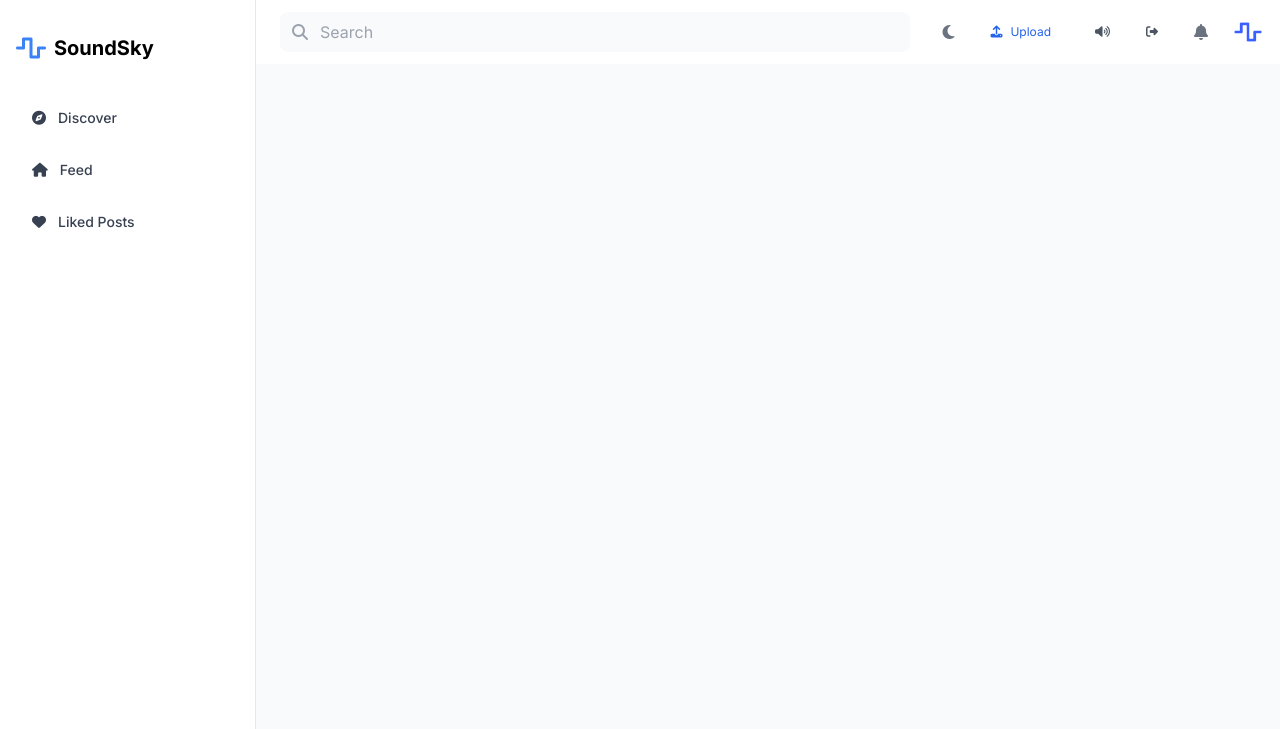
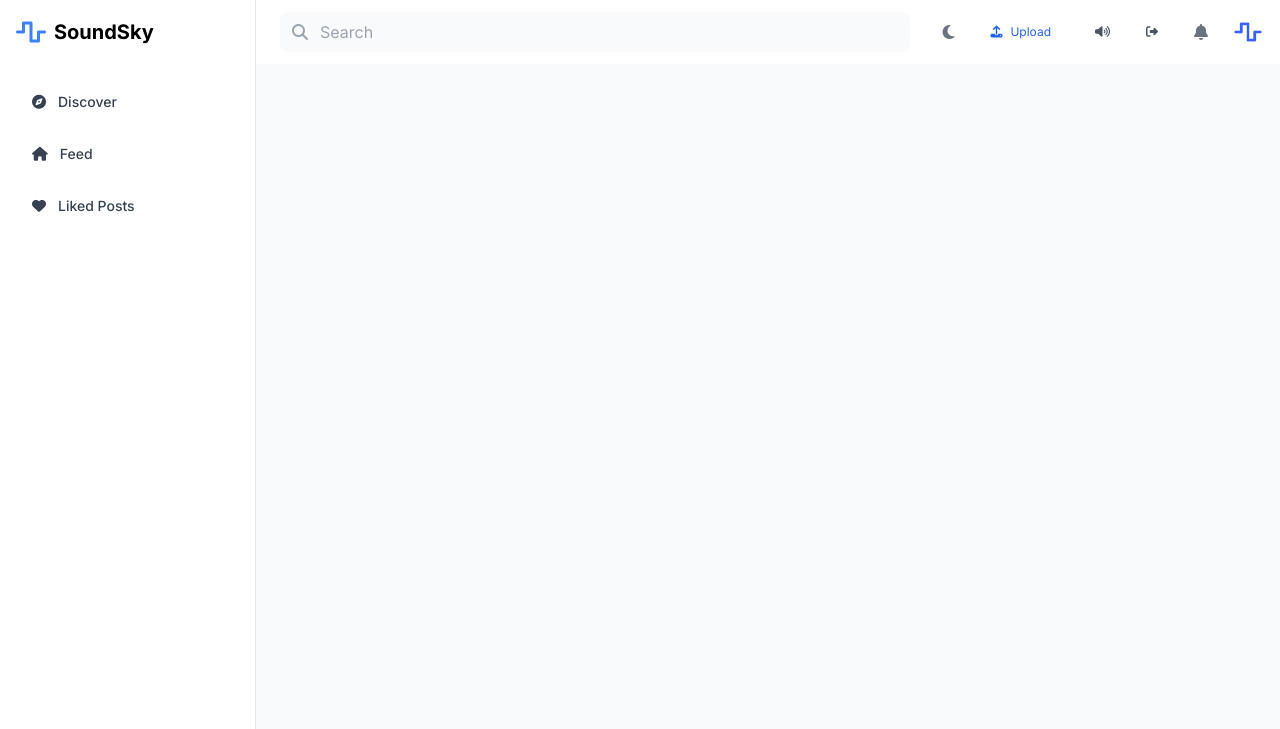
Before and after one commit to soundskycloud/soundSky, a plain HTML site: page index.html in a window 1280 px wide. Shown: the top 729 px of the page. Drawn offline with nearby package versions, Linux system fonts and the light colour scheme.

Commit message:
Update index.html

```diff
--- a/index.html
+++ b/index.html
@@ -171,7 +171,7 @@
         <!-- Sidebar -->
         <div class="hidden md:flex md:flex-shrink-0">
             <div class="flex flex-col w-64 border-r border-gray-200 bg-white dark:bg-gray-800 dark:border-gray-700">
-                <div class="flex items-center mt-4 h-16 px-4 border-gray-200">
+                <div class="flex items-center mt-0 h-16 px-4 border-gray-200">
                     <div class="flex items-center">
                         <i class="fas fa-wave-square text-blue-500 text-2xl mr-2"></i>
                         <span class="text-xl font-bold">SoundSky</span>
@@ -204,7 +204,7 @@
 
         <!-- Main content -->
         <div class="flex flex-col flex-1 overflow-hidden bg-gray-50 dark:bg-gray-900">
-            <!-- Top navigation MOBILE VIEW -->
+            <!-- Top navigation -->
             <div class="flex items-center h-16 px-4 border-gray-200 bg-white dark:bg-gray-800 dark:border-gray-700">
                 <div class="flex items-left md:hidden">
                     <div class="flex items-center mr-4">
```
